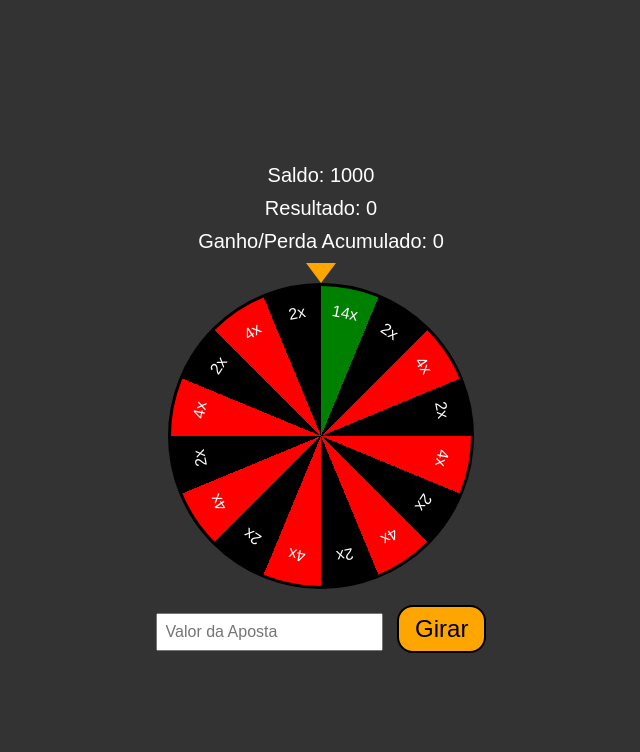
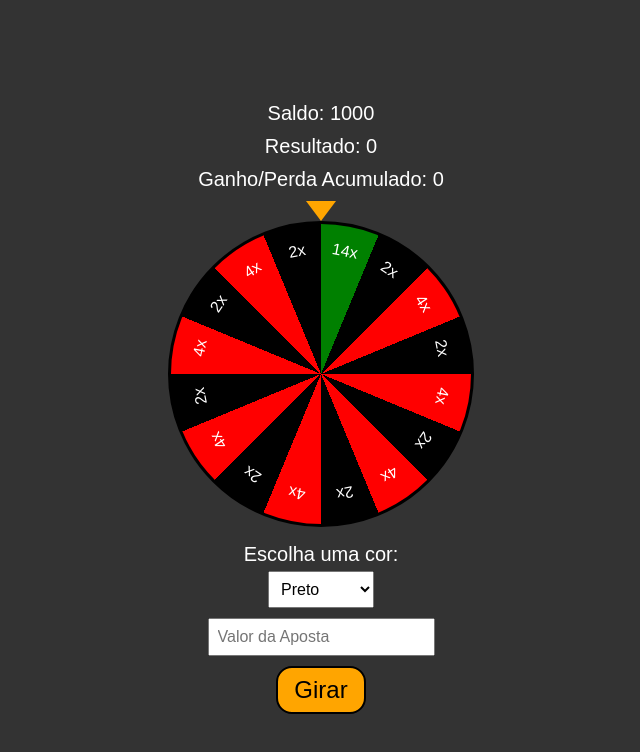
Before and after one commit to gabrielrodrigues42/casino, a plain HTML site: page index.html in a window 1280 px wide. Shown: the whole page, without its empty margins (319-959 px from the left). Drawn offline with Linux system fonts and the light colour scheme.

Commit message:
feat: add color select

```diff
--- a/index.html
+++ b/index.html
@@ -51,6 +51,12 @@
         <div class="content content_16">2x</div>
       </div>
       <div class="bet-controls">
+        <label for="colorChoice">Escolha uma cor:</label>
+        <select id="colorChoice">
+          <option value="black">Preto</option>
+          <option value="red">Vermelho</option>
+          <option value="green">Verde</option>
+        </select>
         <input type="number" id="betAmount" placeholder="Valor da Aposta" />
         <button class="trigger">Girar</button>
       </div>
--- a/styles.css
+++ b/styles.css
@@ -211,14 +211,35 @@ body {
   transform: rotate(348.75deg);
 }
 
+#colorChoice {
+  font-size: 16px;
+  padding: 8px;
+  margin-bottom: 10px;
+  /* Espaçamento entre o seletor e o input de aposta */
+}
+
 .bet-controls {
+  display: flex;
+  flex-direction: column;
+  /* Coloca os elementos um abaixo do outro */
+  align-items: center;
+  /* Alinha o conteúdo ao centro */
   margin-top: 16px;
+}
+
+label {
+  font-size: 20px;
+  /* Aumenta o tamanho do texto */
+  color: white;
+  /* Faz o texto ficar mais visível */
+  margin-bottom: 5px;
 }
 
 #betAmount {
   font-size: 16px;
   padding: 8px;
-  margin-right: 10px;
+  margin-bottom: 10px;
+  /* Espaçamento entre o input de aposta e o botão */
 }
 
 .trigger {
```
